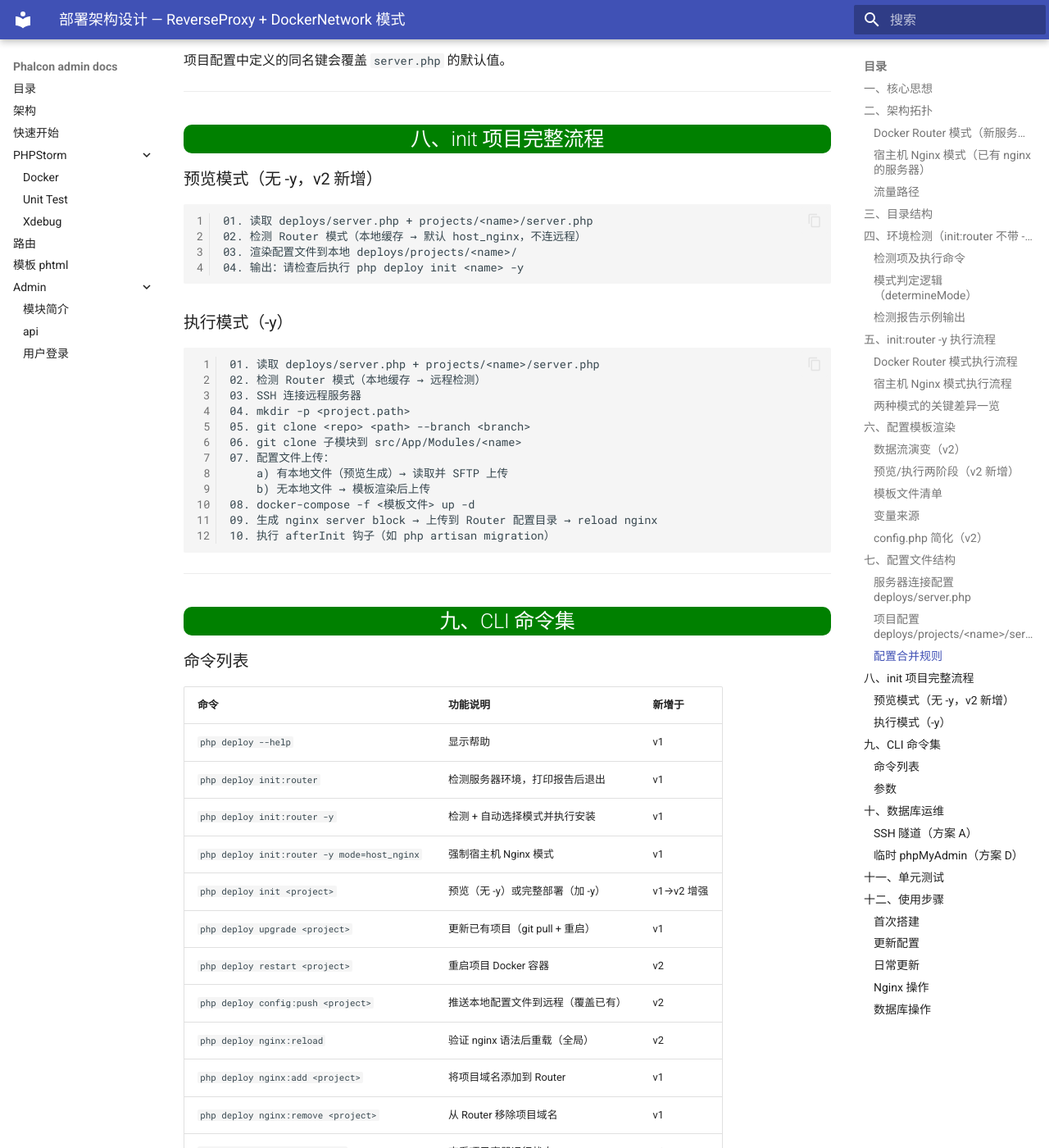
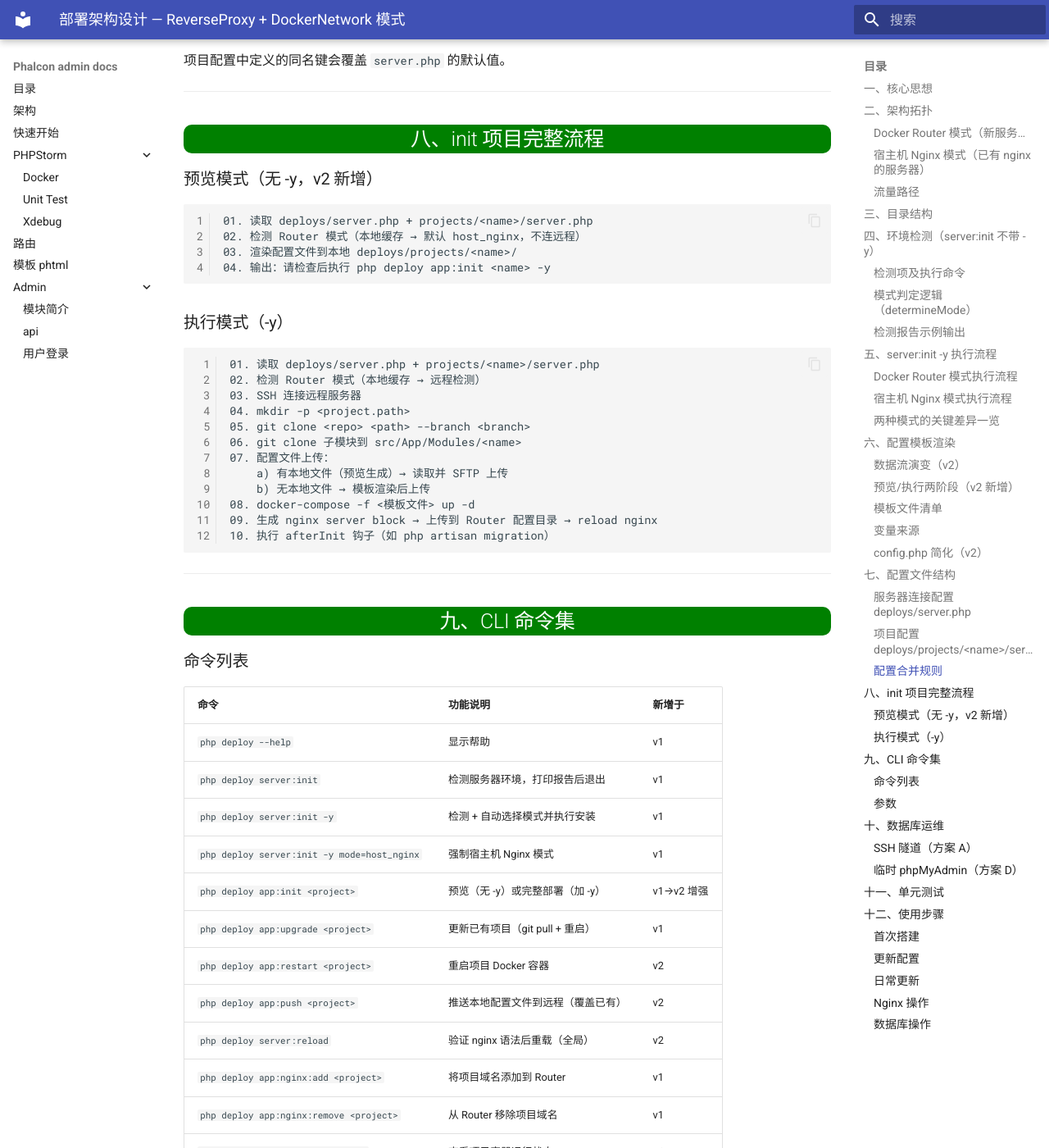
Before and after one commit to tao996/phalcon-admin, an MkDocs documentation site: the page built from docs/deploy-architecture.md, in a window 1280 px wide and 1400 px high, scrolled down 8717 px. Shown: the whole window at 82% size. Built offline with MkDocs 1.6.1 and Material for MkDocs 9.7.7, drawn with Linux system fonts in a browser that asks for light colours; a script that is not in the unit is left out; some of the changed text lies outside the part shown.

Commit message:
docs: 同步 deploy-architecture.md 命令名至新命名空间
server:init / server:reload / app:init / app:upgrade / app:restart
app:push / app:status / app:nginx:add / app:nginx:remove

````diff
--- a/docs/deploy-architecture.md
+++ b/docs/deploy-architecture.md
@@ -116,9 +116,9 @@
 
 ---
 
-## 四、环境检测（init:router 不带 -y）
+## 四、环境检测（server:init 不带 -y）
 
-`php deploy init:router`（不加 `-y`）只检测不执行。检测后打印报告并退出。
+`php deploy server:init`（不加 `-y`）只检测不执行。检测后打印报告并退出。
 
 ### 检测项及执行命令
 
@@ -153,14 +153,14 @@
   ℹ Docker Router: 未运行
 
   → 推荐模式:   宿主机 Nginx
-  ⚠ 使用 -y 参数执行安装：php deploy init:router -y
+  ⚠ 使用 -y 参数执行安装：php deploy server:init -y
 ```
 
 ---
 
-## 五、init:router -y 执行流程
+## 五、server:init -y 执行流程
 
-`php deploy init:router -y` 先检测，然后根据模式执行对应的安装步骤。
+`php deploy server:init -y` 先检测，然后根据模式执行对应的安装步骤。
 
 ### Docker Router 模式执行流程
 
@@ -234,12 +234,12 @@
 ### 预览/执行两阶段（v2 新增）
 
 ```
-php deploy init <项目>           # 预览模式（无 -y）
+php deploy app:init <项目>           # 预览模式（无 -y）
   └─ 本地渲染所有配置文件到 deploys/projects/<name>/
   └─ 不连接远程服务器
-  └─ 输出：请检查后执行 php deploy init <项目> -y
+  └─ 输出：请检查后执行 php deploy app:init <项目> -y
 
-php deploy init <项目> -y        # 执行模式
+php deploy app:init <项目> -y        # 执行模式
   └─ 优先读取本地已生成的配置文件 → SFTP 上传
   └─ 无本地文件时回退到模板渲染
   └─ 完整部署流程（git clone + docker up + router）
@@ -409,7 +409,7 @@ return [
 01. 读取 deploys/server.php + projects/<name>/server.php
 02. 检测 Router 模式（本地缓存 → 默认 host_nginx，不连远程）
 03. 渲染配置文件到本地 deploys/projects/<name>/
-04. 输出：请检查后执行 php deploy init <name> -y
+04. 输出：请检查后执行 php deploy app:init <name> -y
 ```
 
 ### 执行模式（-y）
@@ -438,17 +438,17 @@ return [
 | 命令 | 功能说明 | 新增于 |
 |------|---------|--------|
 | `php deploy --help` | 显示帮助 | v1 |
-| `php deploy init:router` | 检测服务器环境，打印报告后退出 | v1 |
-| `php deploy init:router -y` | 检测 + 自动选择模式并执行安装 | v1 |
-| `php deploy init:router -y mode=host_nginx` | 强制宿主机 Nginx 模式 | v1 |
-| `php deploy init <project>` | 预览（无 -y）或完整部署（加 -y） | v1→v2 增强 |
-| `php deploy upgrade <project>` | 更新已有项目（git pull + 重启） | v1 |
-| `php deploy restart <project>` | 重启项目 Docker 容器 | v2 |
-| `php deploy config:push <project>` | 推送本地配置文件到远程（覆盖已有） | v2 |
-| `php deploy nginx:reload` | 验证 nginx 语法后重载（全局） | v2 |
-| `php deploy nginx:add <project>` | 将项目域名添加到 Router | v1 |
-| `php deploy nginx:remove <project>` | 从 Router 移除项目域名 | v1 |
-| `php deploy status <project>` | 查看项目容器运行状态 | v1 |
+| `php deploy server:init` | 检测服务器环境，打印报告后退出 | v1 |
+| `php deploy server:init -y` | 检测 + 自动选择模式并执行安装 | v1 |
+| `php deploy server:init -y mode=host_nginx` | 强制宿主机 Nginx 模式 | v1 |
+| `php deploy app:init <project>` | 预览（无 -y）或完整部署（加 -y） | v1→v2 增强 |
+| `php deploy app:upgrade <project>` | 更新已有项目（git pull + 重启） | v1 |
+| `php deploy app:restart <project>` | 重启项目 Docker 容器 | v2 |
+| `php deploy app:push <project>` | 推送本地配置文件到远程（覆盖已有） | v2 |
+| `php deploy server:reload` | 验证 nginx 语法后重载（全局） | v2 |
+| `php deploy app:nginx:add <project>` | 将项目域名添加到 Router | v1 |
+| `php deploy app:nginx:remove <project>` | 从 Router 移除项目域名 | v1 |
+| `php deploy app:status <project>` | 查看项目容器运行状态 | v1 |
 | `php deploy db:proxy <project>` | SSH 隧道转发：本地 → 远程 MySQL | v1 |
 | `php deploy db:pma <project>` | 部署临时 phpMyAdmin | v1 |
 | `php deploy db:pma-rm <project>` | 删除临时 phpMyAdmin | v1 |
@@ -457,10 +457,10 @@ return [
 
 | 参数 | 作用于 | 说明 |
 |------|--------|------|
-| `-y` | `init:router`, `init` | 自动执行；`init:router` 默认只检测，`init` 默认预览 |
+| `-y` | `server:init`, `app:init` | 自动执行；`server:init` 默认只检测，`app:init` 默认预览 |
 | `env=prod` | 所有命令 | 选择服务器配置 `server.{env}.php` |
-| `mode=host_nginx` | `init:router -y`, `init` | 强制宿主机模式 |
-| `port=8071` | `init` | 手动指定项目 nginx 端口（宿主机模式） |
+| `mode=host_nginx` | `server:init -y`, `app:init` | 强制宿主机模式 |
+| `port=8071` | `app:init` | 手动指定项目 nginx 端口（宿主机模式） |
 | `local=13306` | `db:proxy` | SSH 隧道本地监听端口 |
 | `host=13307` | `db:pma` | phpMyAdmin 宿主机暴露端口 |
 
@@ -548,7 +548,7 @@ php deploy db:pma-rm yihe
 | `ConfigTest.php` | 12 | 配置加载、合并、各 getter 方法 |
 | `TemplateRendererTest.php` | 16 | 单文件渲染、`renderToFile`、`renderDir` 目录渲染、跳过 `_` 文件、子目录结构保持、边界情况 |
 
-未测（需真实 SSH 连接）：`SSH.php`、`GitHelper.php`、`RouterManager.php` 远程部分、`ProjectDeployer.php` 编排部分。这些在 `php deploy init <project>` 实际运行时验证。
+未测（需真实 SSH 连接）：`SSH.php`、`GitHelper.php`、`RouterManager.php` 远程部分、`ProjectDeployer.php` 编排部分。这些在 `php deploy app:init <project>` 实际运行时验证。
 
 ---
 
@@ -566,43 +566,43 @@ cp deploys/projects/.example/server.php deploys/projects/yihe/server.php
 # 编辑 deploys/projects/yihe/server.php 填入项目名、路径、域名
 
 # 3. 检测服务器环境
-php deploy init:router
+php deploy server:init
 
 # 4. 如果报告满意，执行安装
-php deploy init:router -y
+php deploy server:init -y
 
 # 5. 预览项目配置
-php deploy init yihe
+php deploy app:init yihe
 # 检查 deploys/projects/yihe/ 下的配置文件
 
 # 6. 确认无误后部署
-php deploy init yihe -y
+php deploy app:init yihe -y
 ```
 
 ### 更新配置
 
 ```bash
 # 修改本地配置后推送
-php deploy init yihe                # 重新预览生成
+php deploy app:init yihe                # 重新预览生成
 # 手动编辑 deploys/projects/yihe/* 中的文件
-php deploy config:push yihe         # 仅推送配置到远程
-php deploy restart yihe             # 重启容器使配置生效
+php deploy app:push yihe         # 仅推送配置到远程
+php deploy app:restart yihe             # 重启容器使配置生效
 ```
 
 ### 日常更新
 
 ```bash
-php deploy upgrade yihe
+php deploy app:upgrade yihe
 ```
 
 ### Nginx 操作
 
 ```bash
 # 添加域名到 Router
-php deploy nginx:add yihe
+php deploy app:nginx:add yihe
 
 # 全局重载 Nginx（先验证语法）
-php deploy nginx:reload
+php deploy server:reload
 ```
 
 ### 数据库操作
````
